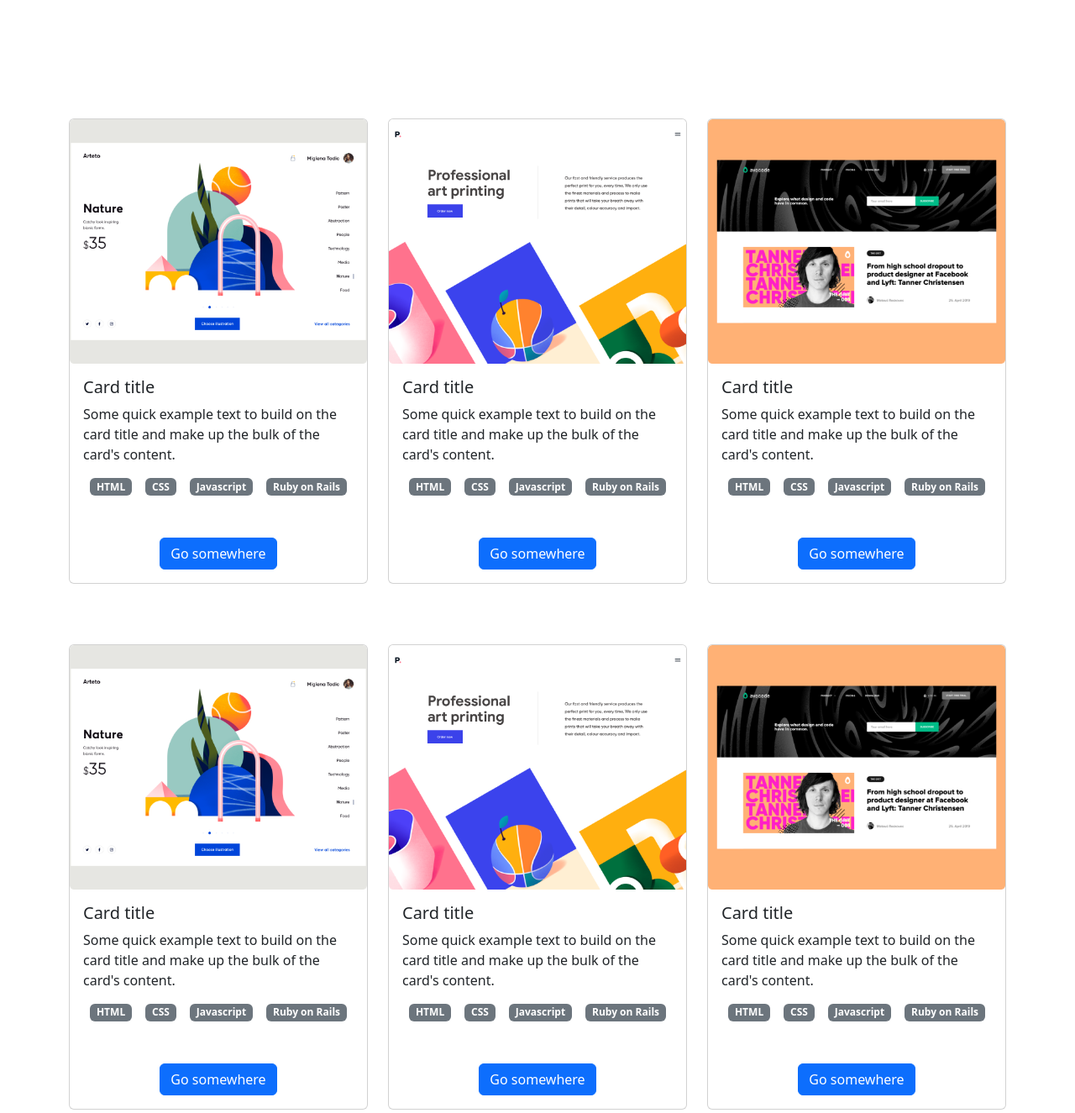
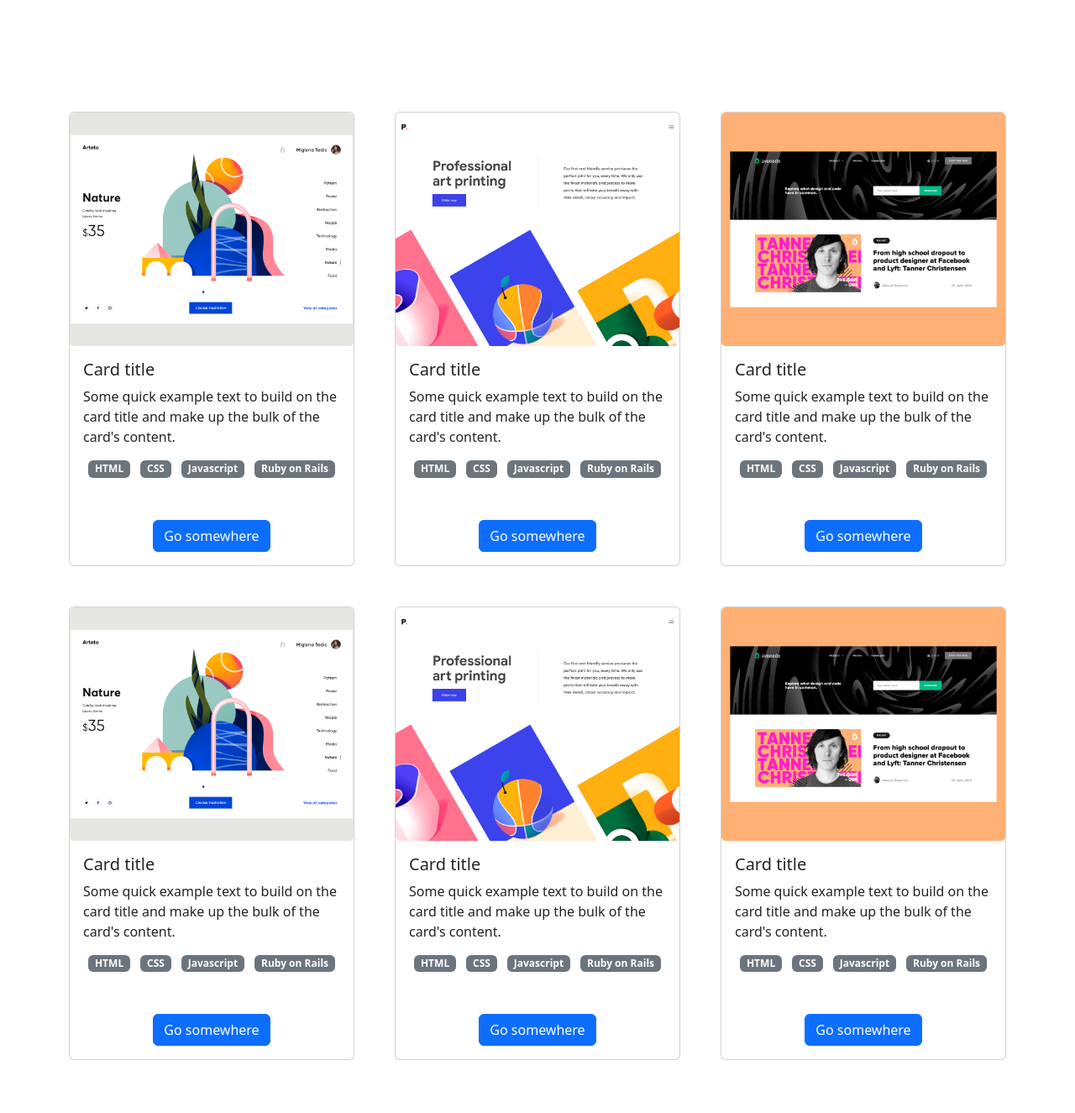
Before and after one commit to dennis-every/portfolio-bootstrap, a website: page index.html in a window 1280 px wide. Shown: the part 560-1885 px from the top of the page at 84% size. Drawn offline with nearby package versions, Linux system fonts and the light colour scheme.

Commit message:
Update row gutter in works cards

```diff
--- a/index.html
+++ b/index.html
@@ -67,9 +67,8 @@
   <!-- WORKS SECTION -->
   <section id="works">
     <div class="container">
-      <h1></h1>
-      <div class="row">
-        <div class="col">
+      <div class="row g-5">
+        <div class="col-md-4">
           <div class="card">
             <img src="assets/work_1_lg.png" class="card-img-top" alt="first example of work">
             <div class="card-body">
@@ -88,7 +87,7 @@
             </div>
           </div>
         </div>
-        <div class="col">
+        <div class="col-md-4">
           <div class="card">
             <img src="assets/work_2_lg.png" class="card-img-top" alt="second example of work">
             <div class="card-body">
@@ -107,7 +106,7 @@
             </div>
           </div>
         </div>
-        <div class="col">
+        <div class="col-md-4">
           <div class="card">
             <img src="assets/work_3_lg.png" class="card-img-top" alt="third example of work">
             <div class="card-body">
@@ -126,11 +125,7 @@
             </div>
           </div>
         </div>
-
-      </div>
-      <div class="clearfix"></div><br><br><br>
-      <div class="row">
-        <div class="col">
+        <div class="col-md-4">
           <div class="card">
             <img src="assets/work_1_lg.png" class="card-img-top" alt="first example of work">
             <div class="card-body">
@@ -149,7 +144,7 @@
             </div>
           </div>
         </div>
-        <div class="col">
+        <div class="col-md-4">
           <div class="card">
             <img src="assets/work_2_lg.png" class="card-img-top" alt="second example of work">
             <div class="card-body">
@@ -168,7 +163,7 @@
             </div>
           </div>
         </div>
-        <div class="col">
+        <div class="col-md-4">
           <div class="card">
             <img src="assets/work_3_lg.png" class="card-img-top" alt="third example of work">
             <div class="card-body">
@@ -187,7 +182,6 @@
             </div>
           </div>
         </div>
-
       </div>
     </div>
 
```
